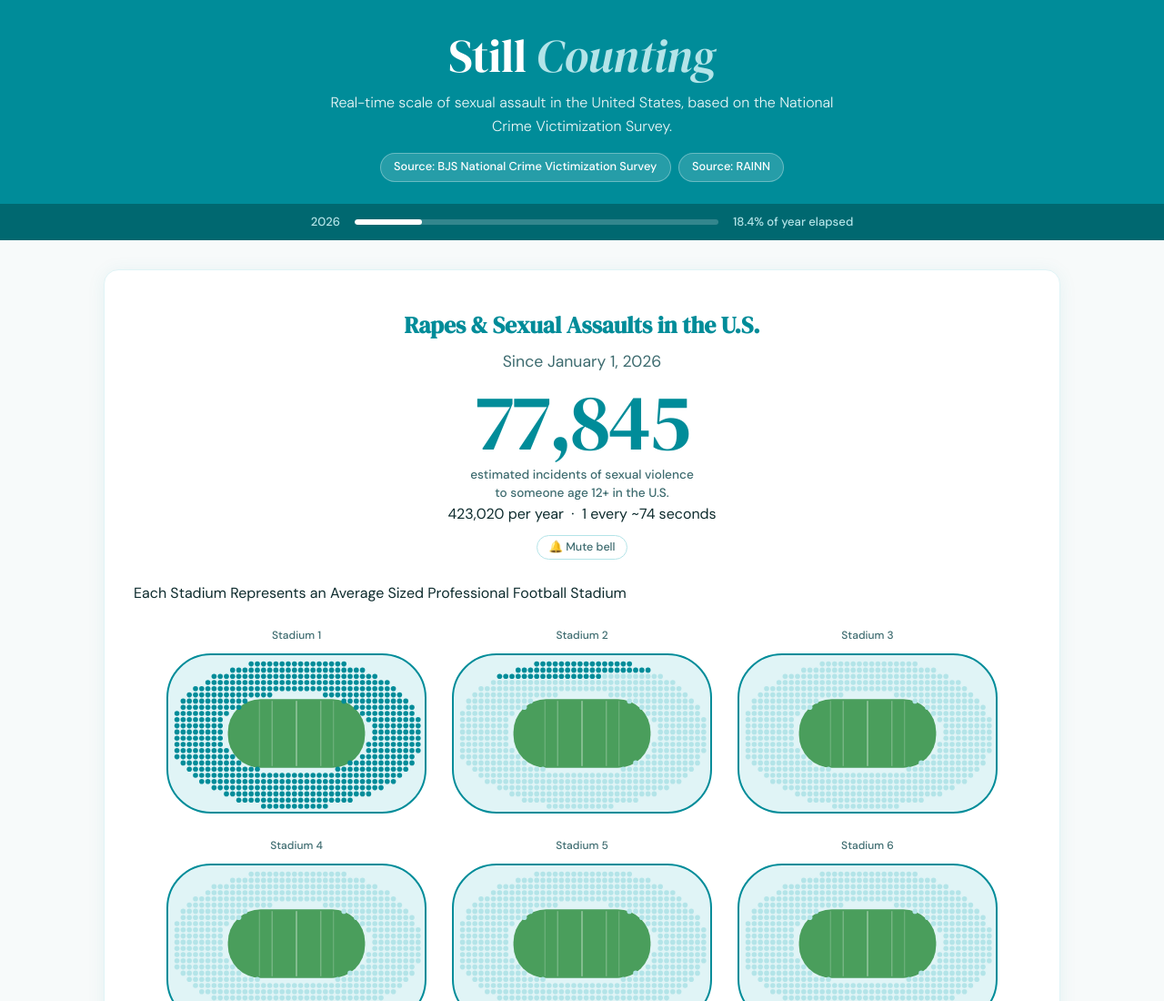
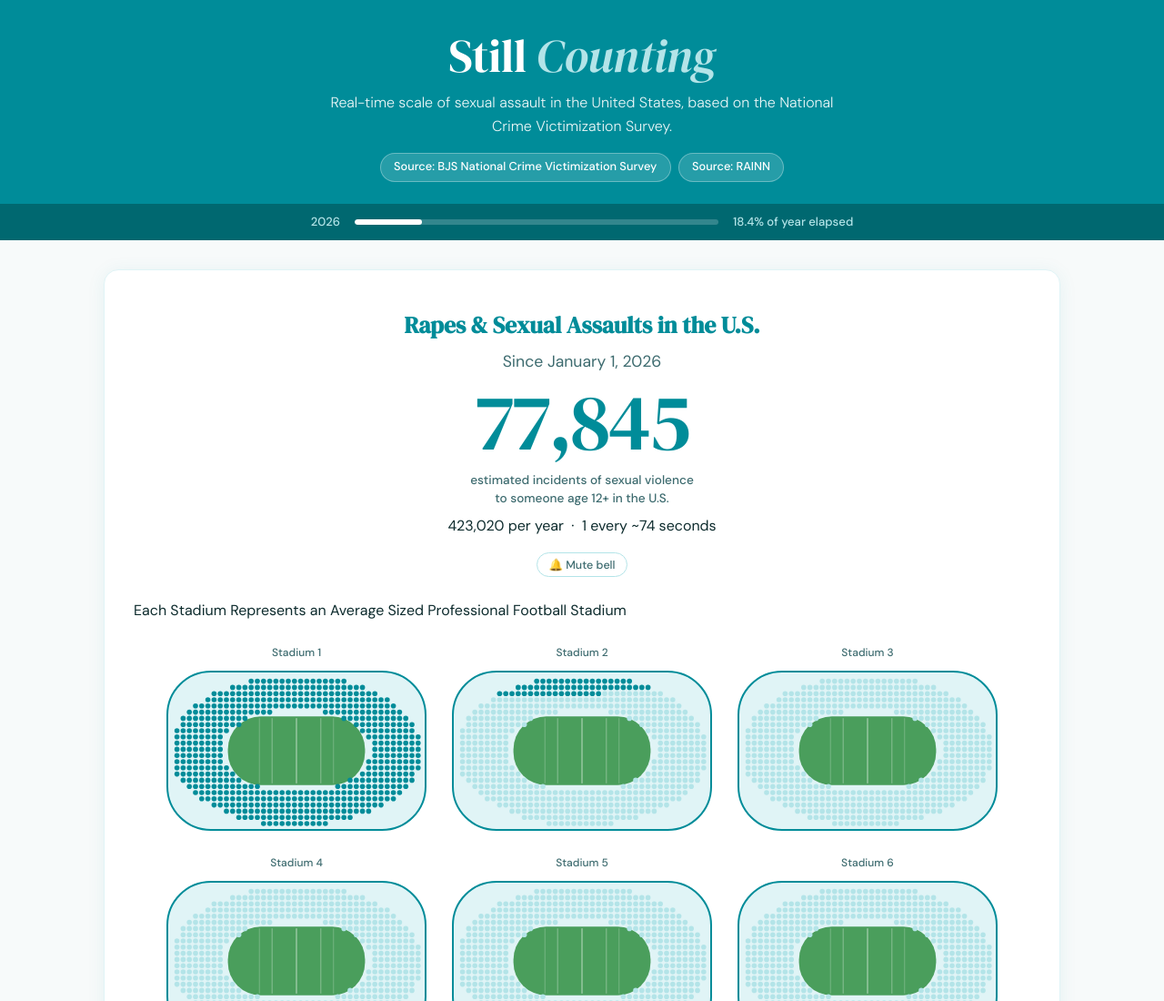
Before and after one commit to EmberDrift/every-74-seconds, a plain HTML site: page index.html in a window 1280 px wide. Shown: the top 1100 px of the page at 91% size. Drawn offline with Linux system fonts and the light colour scheme.

Commit message:
Refactor hero count display and mute button layout

```diff
--- a/index.html
+++ b/index.html
@@ -165,6 +165,10 @@
   .hero-count-display {
     text-align: center;
     margin-bottom: 1.5rem;
+    display: flex;
+    flex-direction: column;
+    align-items: center;
+    gap: 0.4rem;
   }
   .hero-number {
     font-family: 'DM Serif Display', serif;
@@ -541,7 +545,7 @@
       <div class="sr-only" id="hero-count-sr" aria-live="polite" aria-atomic="true"></div>
       <div class="hero-number-label" aria-hidden="true">estimated incidents of sexual violence<br>to someone age 12+ in the U.S.</div>
       <div class="rate-pill">423,020 per year &nbsp;·&nbsp; 1 every ~74 seconds</div>
-      <div><button class="mute-btn" id="mute-btn" aria-pressed="false" aria-label="Mute bell sound">🔔 Mute bell</button></div>
+      <button class="mute-btn" id="mute-btn" aria-pressed="false" aria-label="Mute bell sound">🔔 Mute bell</button>
     </div>
 
     <p class="stadiums-heading">Each Stadium Represents an Average Sized Professional Football Stadium</p>
```
